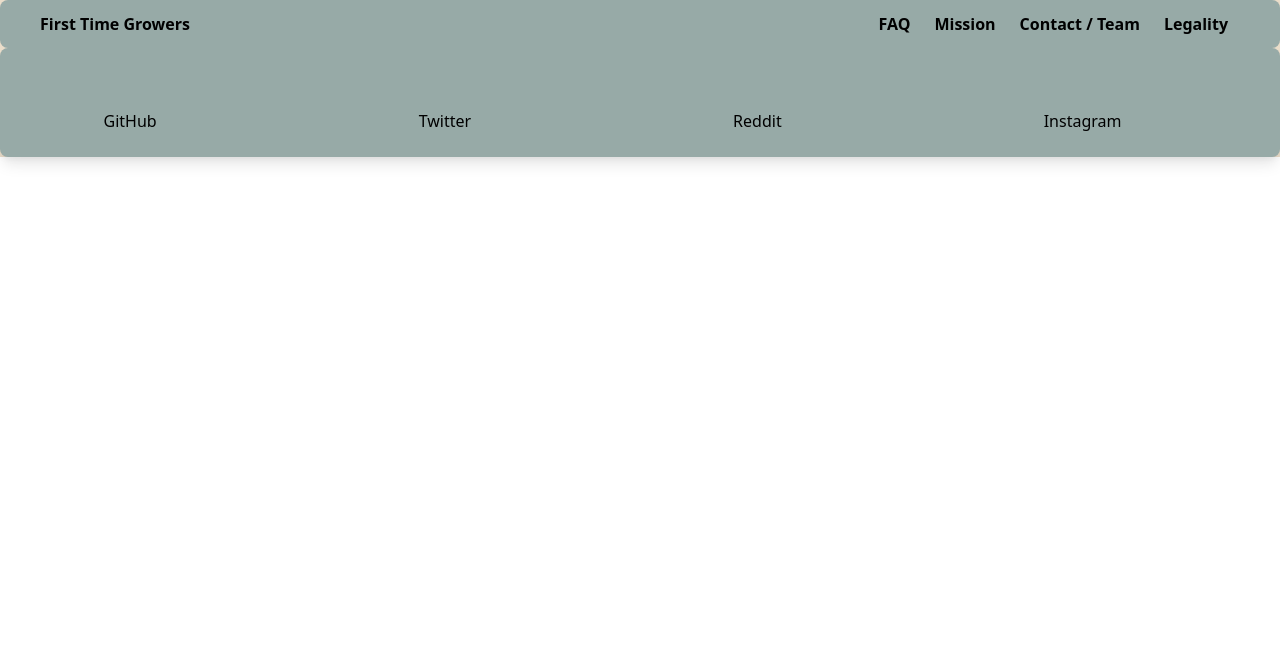
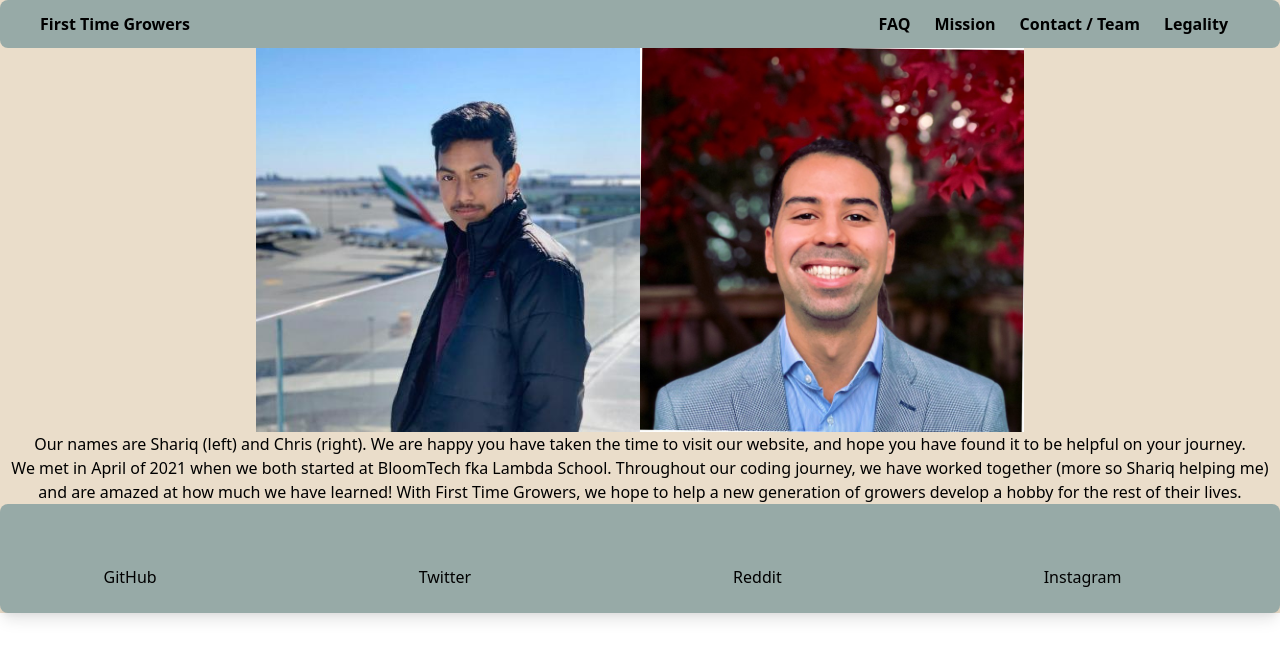
Before and after one commit to ChrisJRamirez/FirstTimeGrowers, a React (Create React App) app: page /contact in a window 1280 px wide. Shown: the top 658 px of the page. Built offline with nearby package versions, Linux system fonts and the light colour scheme; some icons are missing.

Commit message:
build basic contact page and added in our photos

```diff
--- a/src/App.js
+++ b/src/App.js
@@ -10,7 +10,8 @@ import HarvestingCuring from './views/HarvestingCuring';
 import Seed from './views/Seed';
 import Header from './components/Header';
 import Footer from './components/Footer';
-import Legality from './views/Legality'
+import Legality from './views/Legality';
+import Contact from './views/ContactTeam'
 
 
 import { Routes, Route } from 'react-router-dom';
@@ -37,6 +38,7 @@ function App() {
           <Route path='/harvesting-curing' element={<HarvestingCuring />}></Route>
           <Route path='/seed' element={<Seed />}></Route>
           <Route path='/legality' element={<Legality />}></Route>
+          <Route path='/contact' element={<Contact />}></Route>
         </Routes>
         <Footer />
       </div>
--- /dev/null
+++ b/src/views/ContactTeam.js
@@ -0,0 +1,38 @@
+import Shariq from '/Users/chrisjramirez/Documents/FirstTimeGrowers/FirstTimeGrowers/src/assets/ShariqLinkedIn.jpeg';
+import Chris from '/Users/chrisjramirez/Documents/FirstTimeGrowers/FirstTimeGrowers/src/assets/ChrisLinkedIn.jpeg';
+
+
+const Contact = (props) => {
+  return (
+  <div>
+    <div>
+      <div className='flex items-center justify-center'>
+        <img
+        src= {Shariq}
+        alt='Shariq-at-airport'
+        className="h-96 w-96"
+        >
+        </img>
+        <img
+        src= {Chris}
+        alt='Chris-in-backyard'
+        className="h-96 w-96"
+        >
+        </img>
+      </div>
+      <p className='text-center'>
+          Our names are Shariq (left) and Chris (right).
+          We are happy you have taken the time to visit our website, and hope you have found it to be helpful on your journey.
+      </p>
+      <p className='text-center'>
+        We met in April of 2021 when we both started at BloomTech fka Lambda School.
+        Throughout our coding journey, we have worked together (more so Shariq helping me) and are amazed at how much we have learned!
+        With First Time Growers, we hope to help a new generation of growers develop a hobby for the rest of their lives.
+
+      </p>
+    </div>
+  </div>
+  )
+};
+
+export default Contact;
```
Also changed, not shown: src/assets/ChrisLinkedIn.jpeg (added), src/assets/ShariqLinkedIn.jpeg (added).
